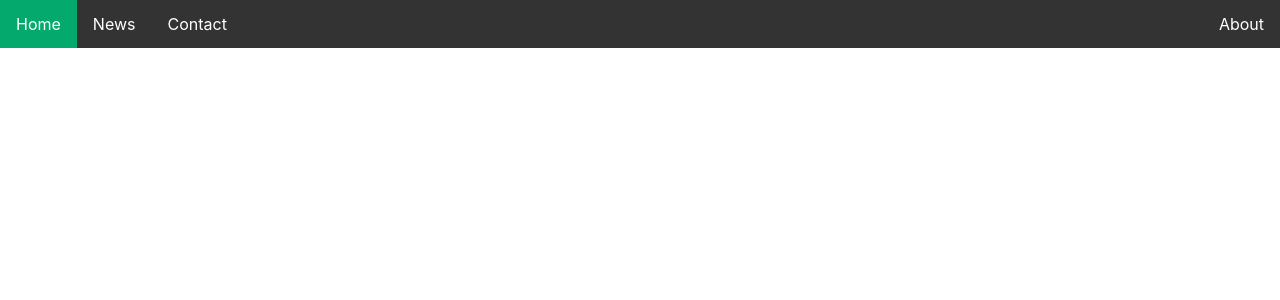
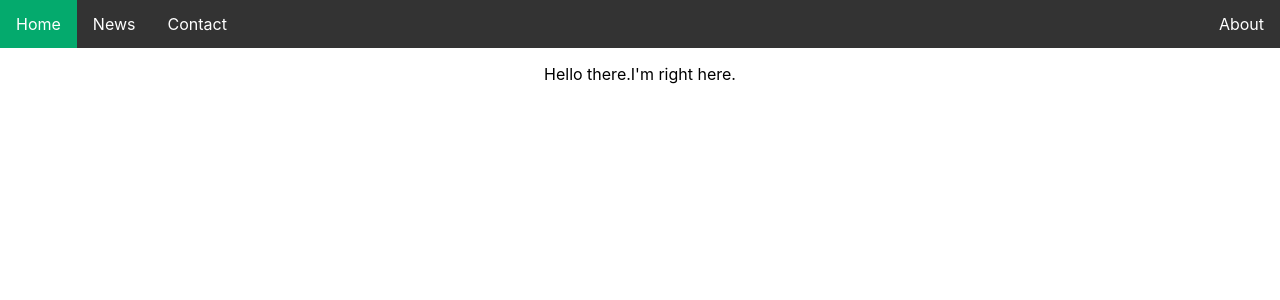
Before and after one commit to ezucare/ezucare, a React (Create React App) app: page / in a window 1280 px wide. Shown: the top 300 px of the page. Built offline with nearby package versions, Linux system fonts and the light colour scheme.

Commit message:
currected image path

```diff
--- a/src/App.css
+++ b/src/App.css
@@ -14,14 +14,14 @@
 }
 
 .App-header {
-  background-image: url("../public/img/bgI.jpg");;
-  min-height: 100vh;
+  background-image: url("../public/img/bgI.jpg");
+  /* min-height: 100vh;
   display: flex;
   flex-direction: column;
   align-items: center;
   justify-content: center;
   font-size: calc(10px + 2vmin);
-  color: white;
+  color: white; */
 }
 
 .App-link {
```
